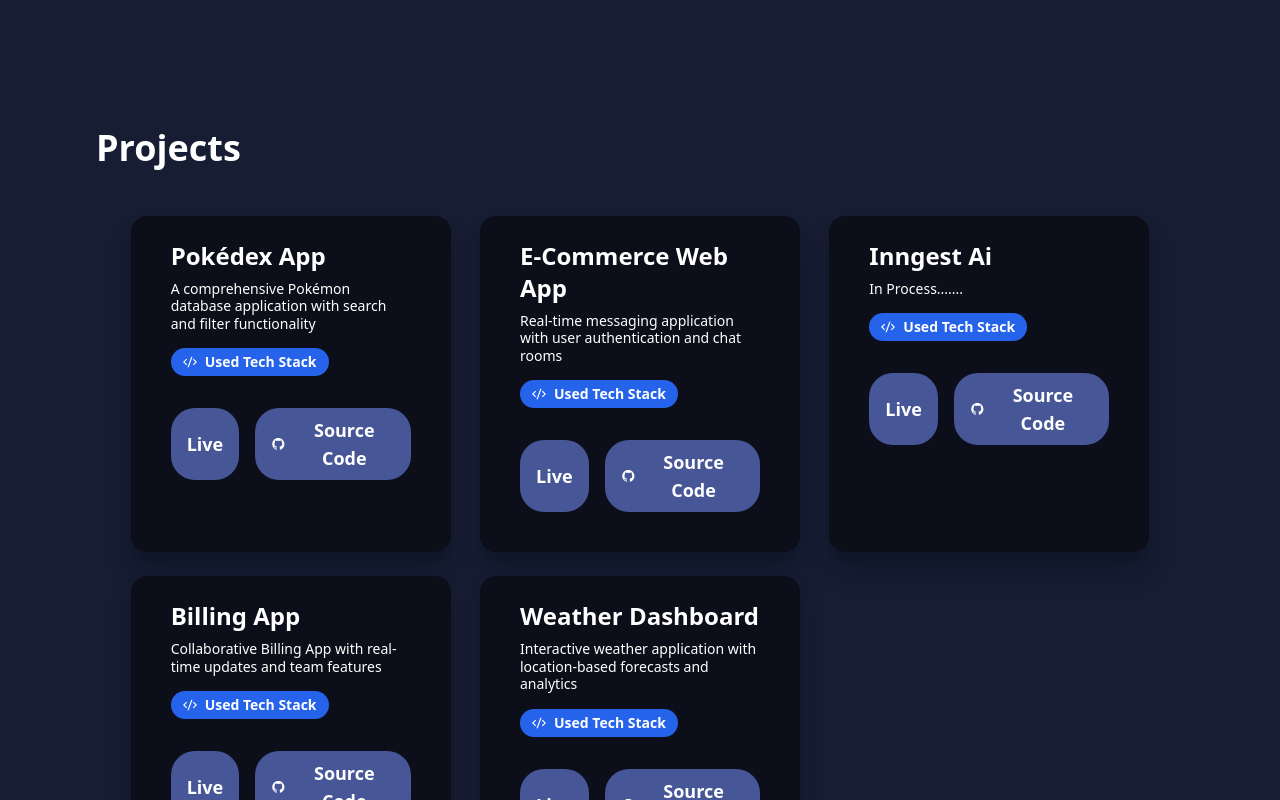
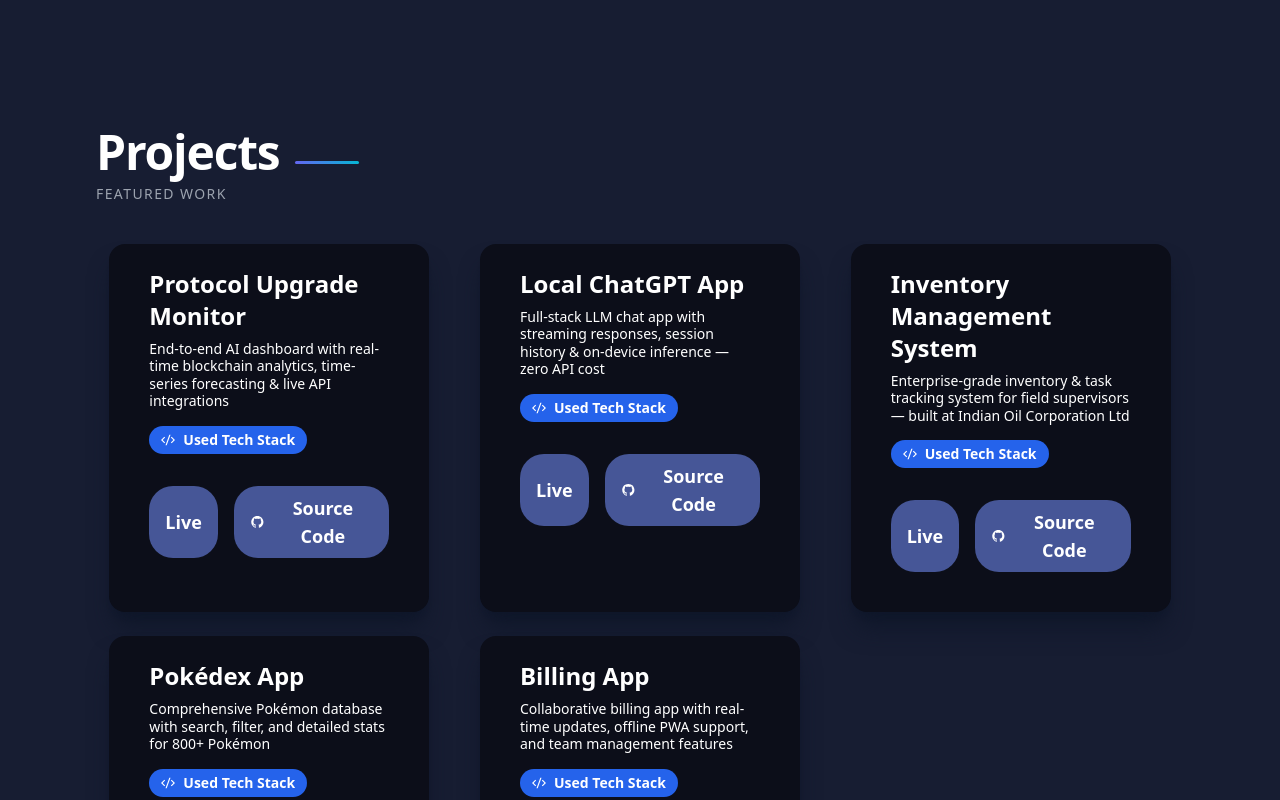
Before and after one commit to siddhanttripathi22/portfolio, a React (Vite) app: page / in a window 1280 px wide. Shown: the part 2640-3440 px from the top of the page. Built offline with nearby package versions, Linux system fonts and the light colour scheme; the HTML template or start-up script is replaced by a standard one.

Commit message:
Refactor Projects component layout and content

```diff
--- a/src/components/Projects/Projects.jsx
+++ b/src/components/Projects/Projects.jsx
@@ -1,64 +1,91 @@
 import React from "react";
 import ProjectCard from "./ProjectCard";
-import pokedexImg from "../../assets/pokedex-banner.png";
 
 const Projects = () => {
   return (
     <div id="Projects" className="p-10 md:p-24 text-white">
-      <h1 className="text-2xl md:text-4xl text-white font-bold">Projects</h1>
+      <div className="flex items-end gap-4 mb-2">
+        <h1 className="text-3xl md:text-5xl text-white font-bold tracking-tight">Projects</h1>
+        <div
+          style={{
+            height: "3px",
+            background: "linear-gradient(90deg, #6366f1, #06b6d4)",
+            borderRadius: "2px",
+          }}
+          className="w-16 mb-3"
+        />
+      </div>
+      <p className="text-gray-400 text-sm mb-10 uppercase tracking-widest font-medium">
+        Featured Work
+      </p>
 
+      <div className="grid grid-cols-1 md:grid-cols-2 lg:grid-cols-3 gap-6 justify-items-center max-w-7xl mx-auto">
 
-      <div className="py-12 px-8">
-        <div className="grid grid-cols-1 md:grid-cols-2 lg:grid-cols-3 xl:grid-cols-3 gap-6 justify-items-center max-w-7xl mx-auto">
-
+        {/* ✅ Project 1 — AI Dashboard (Resume) */}
         <ProjectCard
-            bannerImg="/pokedex-banner.png"
-            title="Pokédex App"
-            main="A comprehensive Pokémon database application with search and filter functionality"
-            demoUrl="pokedex-web-gamma.vercel.app"
-            githubUrl="https://github.com/siddhanttripathi22/pokedex_web"
-            techStack={["React", "JavaScript", "CSS3", "Pokemon API", "Responsive Design"]}
-            techDescription="This React Pokedex app is a comprehensive and user-friendly tool for Pokémon enthusiasts. Powered by React, this app provides an immersive experience where users can explore, search, and discover information about different Pokémon species. With an intuitive interface and a wide range of features, the React Pokedex app is the ultimate companion for Pokémon fans"
+          title="Protocol Upgrade Monitor"
+          main="End-to-end AI dashboard with real-time blockchain analytics, time-series forecasting & live API integrations"
+          demoUrl="#"
+          githubUrl="https://github.com/siddhanttripathi22/protocol-upgrade-monitor"
+          techStack={[
+            "Python", "Streamlit", "FastAPI", "Prophet",
+            "Etherscan API", "CoinGecko API", "Twitter v2 API", "Snapshot.org API"
+          ]}
+          techDescription="Full-stack AI analytics dashboard integrating 4 live APIs (Etherscan, CoinGecko, Twitter v2, Snapshot.org). Applied Facebook Prophet for 7-day predictive liquidity alerts. Modular architecture with caching reduced cold-start data load by ~60%."
         />
 
+        {/* ✅ Project 2 — Local ChatGPT (Resume) */}
         <ProjectCard
-            bannerImg="C:\Users\hp\OneDrive\Desktop\Portfolio_siddh\portfolio_siddhant\src\assets\ecommerce-banner.png"
-            title="E-Commerce Web App"
-            main="Real-time messaging application with user authentication and chat rooms"
-            demoUrl="https://e-commerce-kp.vercel.app/"
-            githubUrl="https://github.com/siddhanttripathi22/mern_e_commerce"
-            techStack={["React", "Node.js", "Authentication", "MongoDB", "Express", "JWT","Redux Toolkit","Payment Gateway","Css"]}
-            techDescription="A full-stack chat application using Socket.io for real-time communication. Features include user authentication, multiple chat rooms, and message history storage."
+          title="Local ChatGPT App"
+          main="Full-stack LLM chat app with streaming responses, session history & on-device inference — zero API cost"
+          demoUrl="#"
+          githubUrl="https://github.com/siddhanttripathi22/ChatGPT-style-Chat-App-"
+          techStack={[
+            "React.js", "Node.js", "Ollama", "PostgreSQL",
+            "LLM Integration", "Streaming API", "REST APIs"
+          ]}
+          techDescription="Full-stack AI chat application with React.js frontend, Node.js API layer, Ollama for on-device LLM inference, and PostgreSQL for persistent multi-session chat history. Streaming responses with session isolation — zero external API cost and zero data privacy exposure."
         />
 
+        {/* ✅ Project 3 — Inventory (Resume, Indian Oil) */}
         <ProjectCard
-            title="Inngest Ai"
-            main="In Process......."
+          title="Inventory Management System"
+          main="Enterprise-grade inventory & task tracking system for field supervisors — built at Indian Oil Corporation Ltd"
           demoUrl="#"
           githubUrl="#"
-            techStack={["Next.js", "TypeScript", "Stripe", "PostgreSQL", "Prisma", "Tailwind CSS"]}
-            techDescription="Modern e-commerce platform with secure payment processing, inventory management, and admin dashboard. Built with Next.js for optimal performance and SEO."
+          techStack={[
+            "React.js", "Node.js", "Redux", "REST APIs",
+            "MySQL", "Geolocation API", "JWT Auth"
+          ]}
+          techDescription="Delivered full-stack inventory tracking modules used by 50+ field supervisors across depot locations. Multi-layer data validation achieving >99% form submission reliability in UAT. Includes real-time geolocation tracking and vendor validation via secure API integrations."
         />
 
+        {/* ✅ Project 4 — Pokédex (Kept) */}
+        <ProjectCard
+          title="Pokédex App"
+          main="Comprehensive Pokémon database with search, filter, and detailed stats for 800+ Pokémon"
+          demoUrl="https://pokedex-web-gamma.vercel.app"
+          githubUrl="https://github.com/siddhanttripathi22/pokedex_web"
+          techStack={[
+            "React.js", "JavaScript", "CSS3",
+            "PokéAPI", "Responsive Design", "Local Storage"
+          ]}
+          techDescription="A comprehensive React-based Pokédex pulling live data from the PokéAPI. Features include search, type-based filtering, and detailed stat pages for 800+ Pokémon — fully responsive across mobile and desktop."
+        />
+
+        {/* ✅ Project 5 — Billing App (Kept) */}
         <ProjectCard
           title="Billing App"
-            main="Collaborative Billing App  with real-time updates and team features"
+          main="Collaborative billing app with real-time updates, offline PWA support, and team management features"
           demoUrl="https://billing-app-ebon.vercel.app/"
           githubUrl="https://github.com/siddhanttripathi22/Billing-App"
-            techStack={["React js", "Tailwindcss", "Redux", "PWA", "Local Storage"]}
-            techDescription="A modern billing app with real-time collaboration features, offline support, and intuitive drag-and-drop interface."
+          techStack={[
+            "React.js", "Tailwind CSS", "Redux",
+            "PWA", "Local Storage", "Responsive Design"
+          ]}
+          techDescription="A modern billing application with real-time collaboration features and offline support via PWA. Includes invoice generation, team management, and an intuitive UI built with React and Redux."
         />
 
-          <ProjectCard
-            title="Weather Dashboard"
-            main="Interactive weather application with location-based forecasts and analytics"
-            demoUrl="my-weather-app-sepia.vercel.app"
-            githubUrl="https://github.com/siddhanttripathi22/My-Weather-App"
-            techStack={["React", "Chart.js", "Weather API", "Geolocation", "Local Storage"]}
-            techDescription="A comprehensive weather dashboard featuring current conditions, 7-day forecasts, interactive charts, and location-based weather tracking."
-          />
-
-        </div>
       </div>
     </div>
   );
```
Lines whose indentation alone changed are shown as unchanged.
